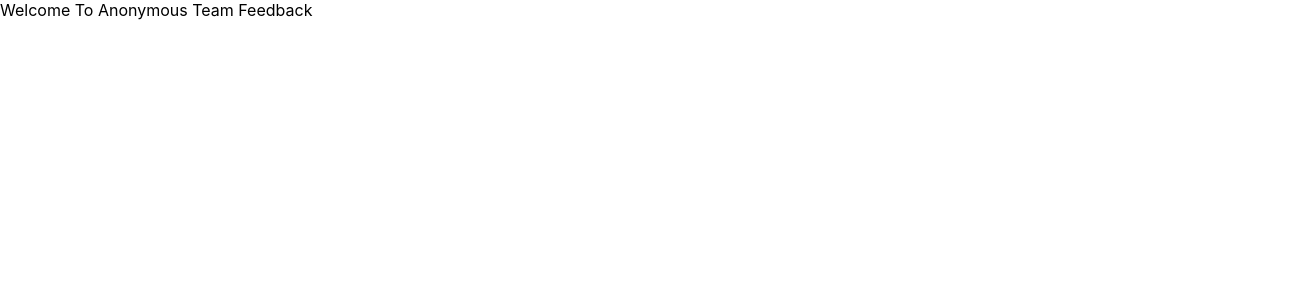
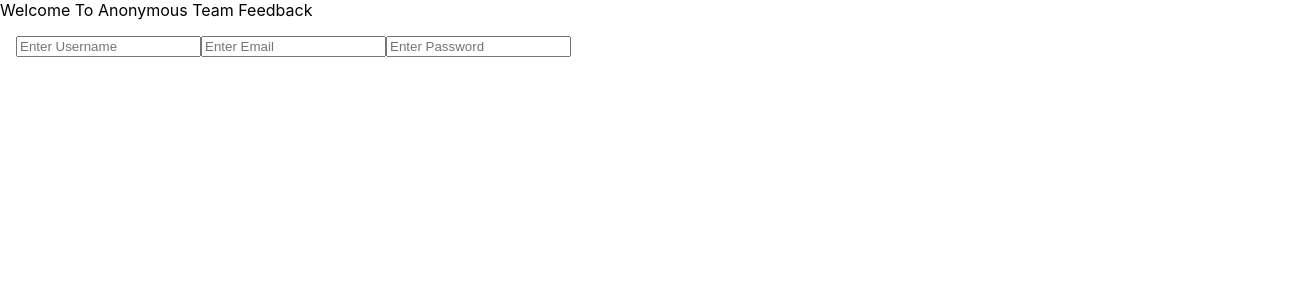
Before and after one commit to labseu2-anonymous-team-feedback/FE, a React (Create React App) app: page / in a window 1280 px wide. Shown: the top 300 px of the page, 1312 px wide, since content can reach past the window. Built offline with nearby package versions, Linux system fonts and the light colour scheme.

Commit message:
create signup component

```diff
--- a/src/App.jsx
+++ b/src/App.jsx
@@ -1,9 +1,11 @@
 import React from 'react';
+import Signup from './components/auth/signup/Signup';
 
 function App() {
   return (
     <div className="App">
       Welcome To Anonymous Team Feedback
+      <Signup />
     </div>
   );
 }
--- /dev/null
+++ b/src/components/auth/signup/Signup.jsx
@@ -0,0 +1,15 @@
+import React, { Component } from 'react';
+import { Signup as StyledSignup } from './StyledSignup';
+
+
+export default class Signup extends Component {
+  render() {
+    return (
+      <StyledSignup>
+        <input type="text" placeholder="Enter Username" />
+        <input type="email" placeholder="Enter Email" />
+        <input type="password" placeholder="Enter Password" />
+      </StyledSignup>
+    );
+  }
+}
--- /dev/null
+++ b/src/components/auth/signup/StyledSignup.js
@@ -0,0 +1,9 @@
+import styled from 'styled-components';
+
+const Signup = styled.div`
+  display: flex;
+  width: 100%;
+  padding: 1rem;
+`;
+
+export { Signup };
```
